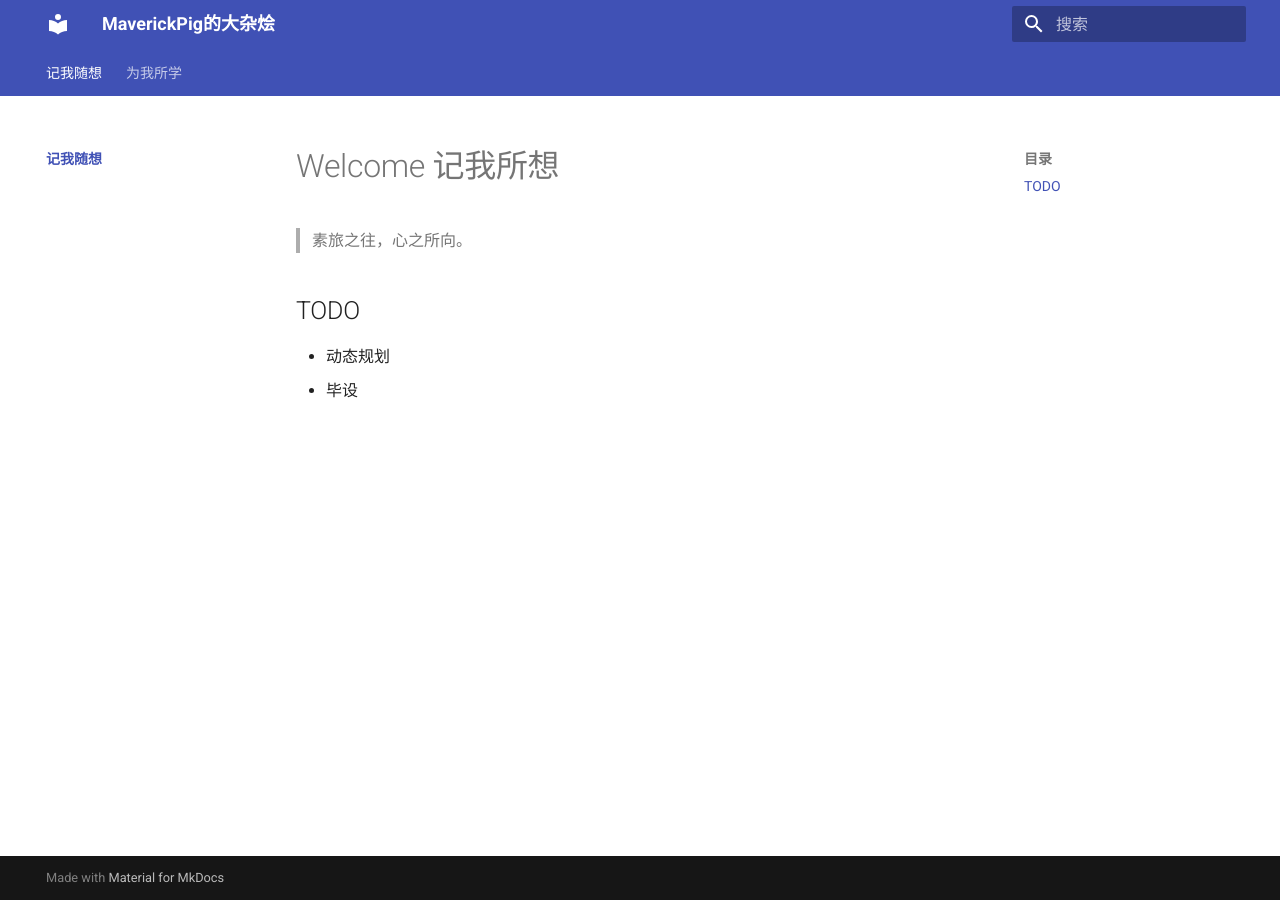
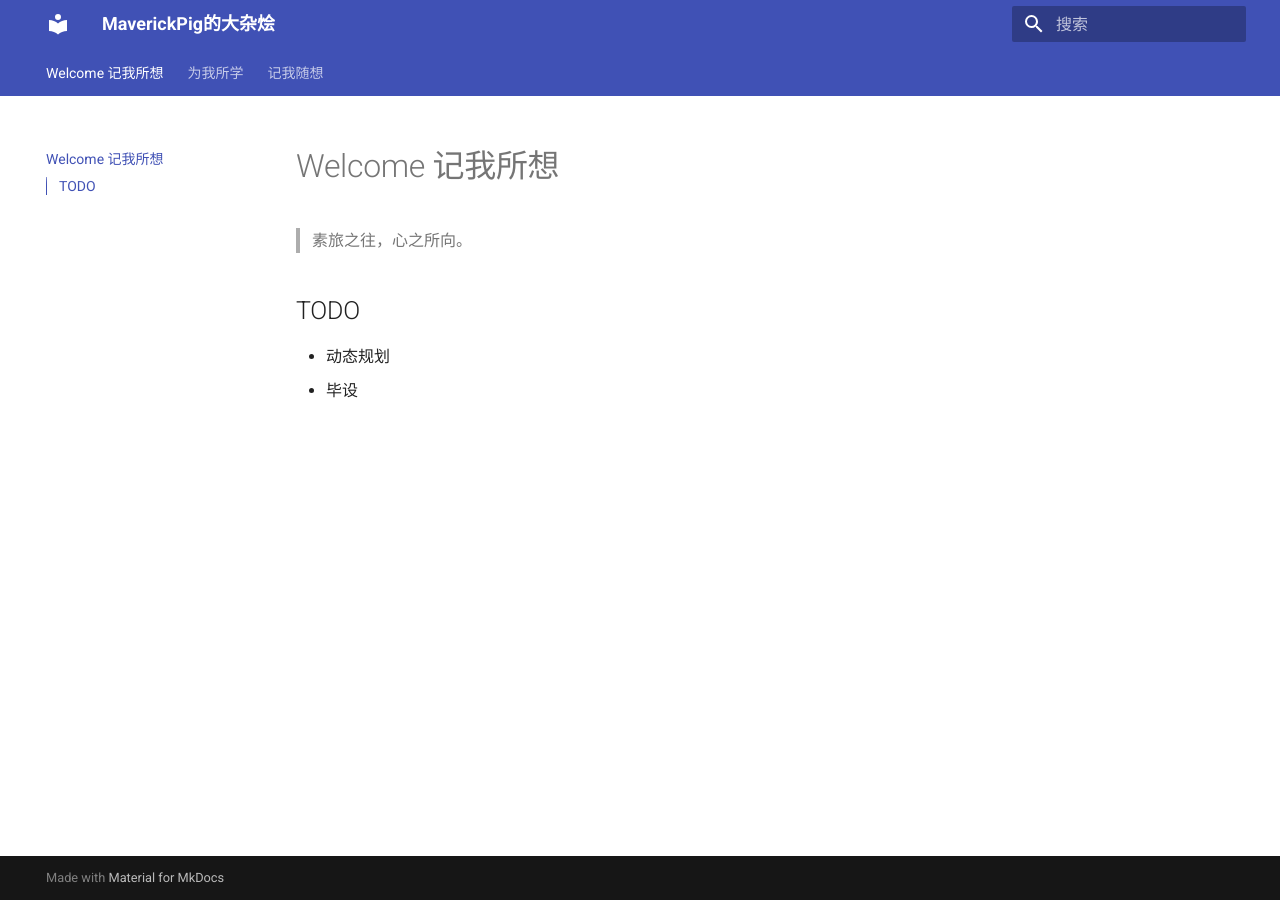
Before and after one commit to Maverick618/Maverick618.github.io, an MkDocs documentation site: the page built from docs/index.md, in a window 1280 px wide. Built offline with MkDocs 1.6.1 and Material for MkDocs 9.7.7, drawn with Linux system fonts in a browser that asks for light colours.

Commit message:
修改样式

```diff
--- a/mkdocs.yml
+++ b/mkdocs.yml
@@ -11,8 +11,9 @@ theme:
 
   features:
     - navigation.tabs
-    - navigation.path
+    # - navigation.path          # Sponsors only
     - navigation.indexes
+    - toc.integrate
 
   icon:
     admonition:
@@ -29,8 +30,8 @@ theme:
       example: octicons/beaker-16
       quote: octicons/quote-16
 
-nav:
-  - 记我随想:
-    - index.md
-  - 为我所学:
-    - 为我所学/index.md
+# nav:
+#   - 记我随想:
+#     - index.md
+#   - 为我所学:
+#     - 为我所学/index.md
```
